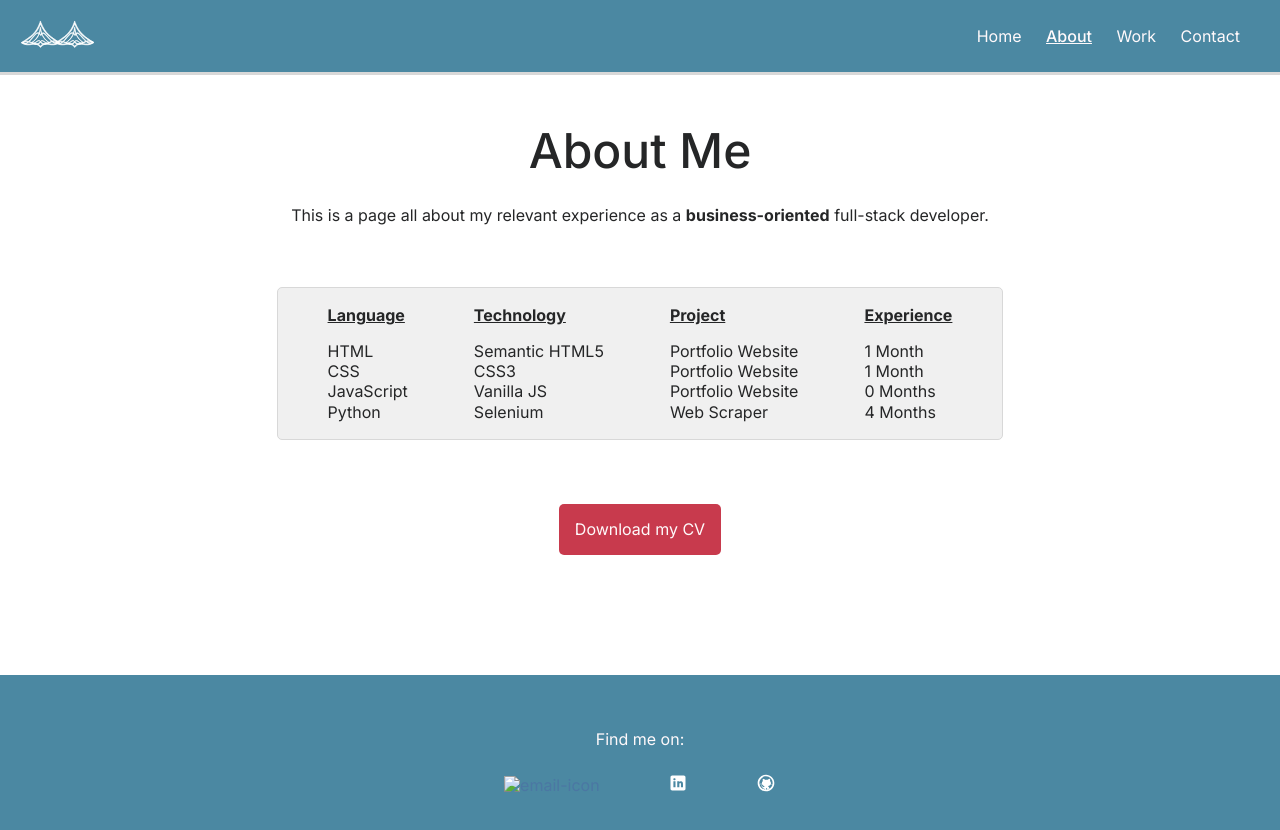
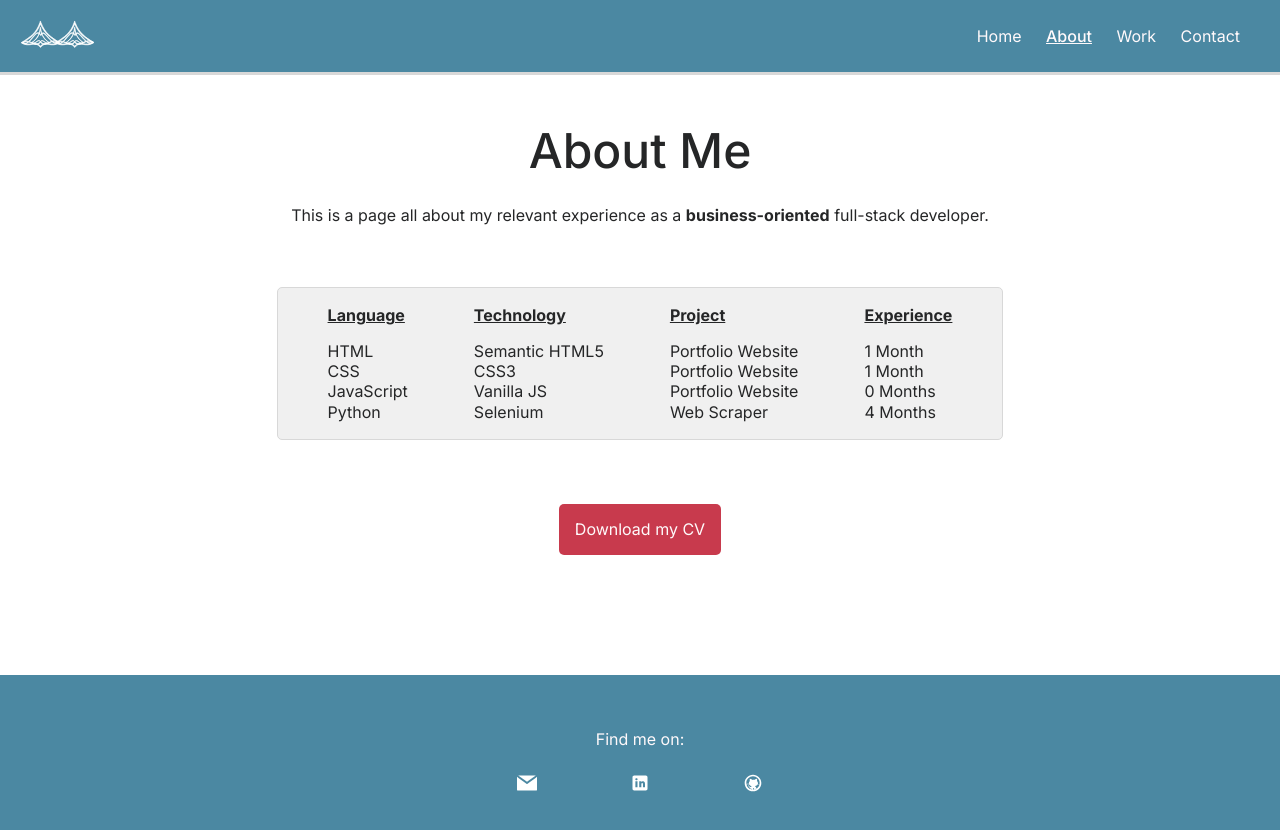
Before and after one commit to digital-solver/portfolio-website, a plain HTML site: page about.html in a window 1280 px wide. Drawn offline with nearby package versions, Linux system fonts and the light colour scheme; the site is published under a folder, as on GitHub Pages, so addresses that start at the root find nothing.

Commit message:
Fixing more image 404s

```diff
--- a/about.html
+++ b/about.html
@@ -99,7 +99,7 @@
     <footer class="page-footer">
         <p>Find me on:</p>
         <ul class="social-media">
-            <li><a href="mailto:kerr.digitalsolver@gmail.com"><img src="/img/email-icon-white.svg" alt="email-icon"></a></li>
+            <li><a href="mailto:kerr.digitalsolver@gmail.com"><img src="img/email-icon-white.svg" alt="email-icon"></a></li>
             <li><a href="https://www.linkedin.com/in/kerrcampbell/"><img src="img/linkedin-white.svg" alt="linkedin-logo"></a></li>
             <li><a href="https://github.com/Digital-Solver"><img src="img/github-white.svg" alt="github-logo"></a></li>
         </ul>
```
Also changed, not shown: contact.html (+1 -1 lines), index.html (+1 -1 lines), projects/svg-animation.html (+1 -1 lines).
